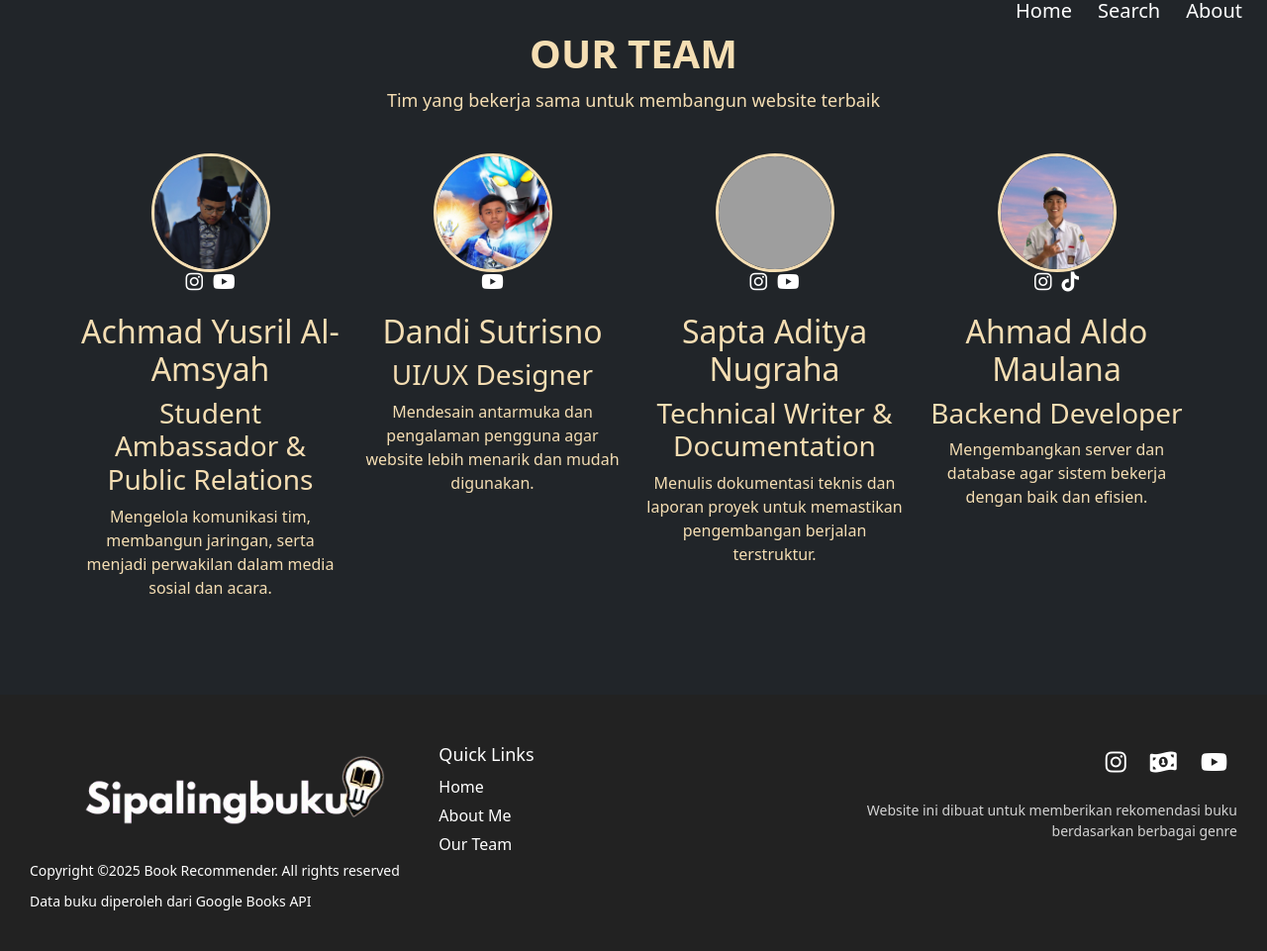
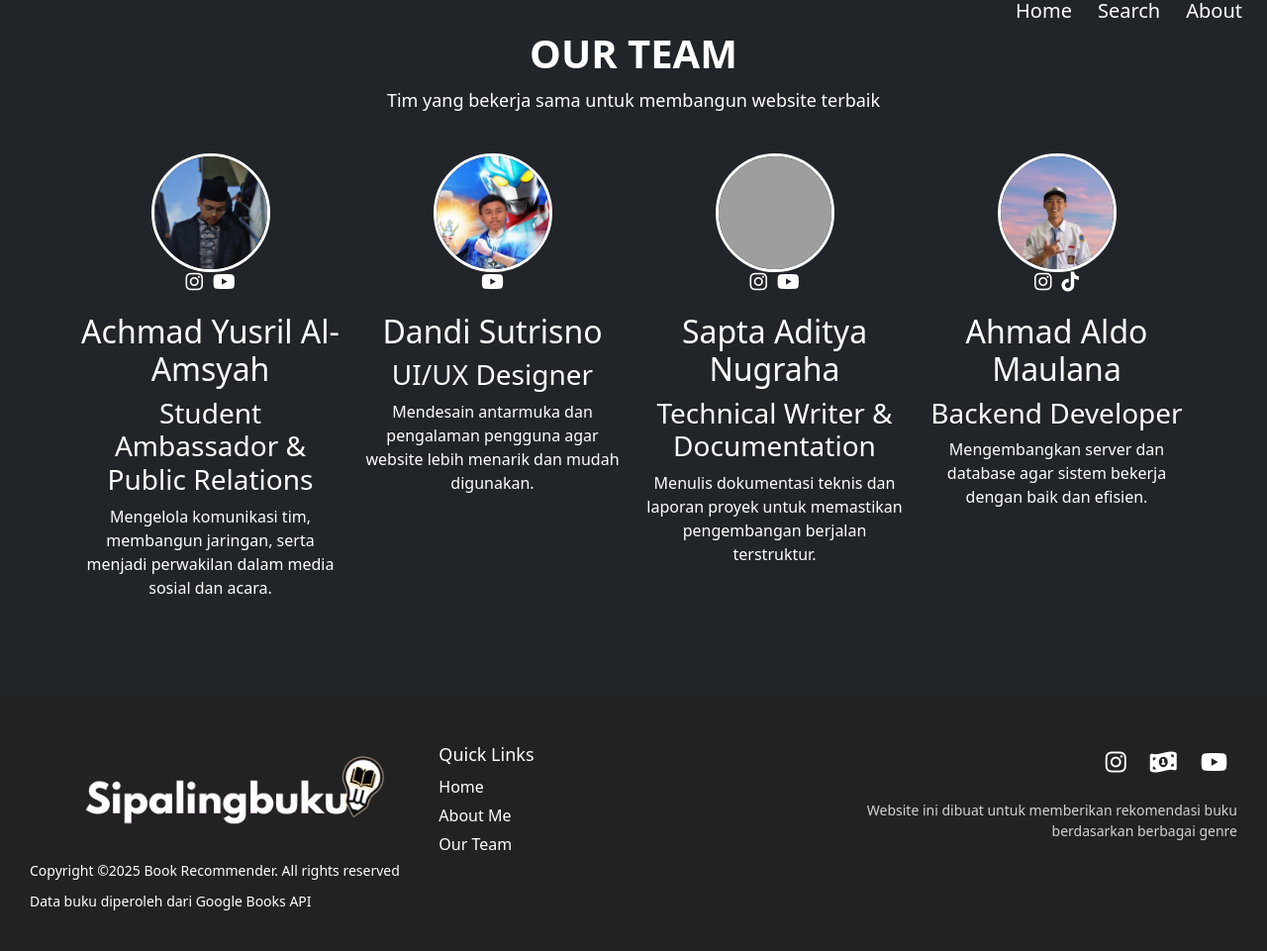
Before and after one commit to tigabelass/sipalingbuku, a Django app: page /about/team/ in a window 1280 px wide. Shown: the whole page at 99% size. Run offline with Django 5.2, Linux system fonts and the light colour scheme; some libraries are stand-ins or nearby versions; grey boxes are pictures that could not be loaded.

Commit message:
perubahan warna text pada about & ourteam

```diff
--- a/static/css/mystyle.css
+++ b/static/css/mystyle.css
@@ -179,7 +179,7 @@ footer .futer2 p {
 /* ==================== OUR TEAM ==================== */
 .team-page .team {
     padding: 80px 0;
-    color: wheat;
+    color: white;
     text-align: center;
 }
 
@@ -213,7 +213,7 @@ footer .futer2 p {
     height: 120px;
     border-radius: 50%;
     margin-bottom: 15px;
-    border: 3px solid wheat;
+    border: 3px solid white;
 }
 
 .team-page ul {
```
Also changed, not shown: 1 other file.
